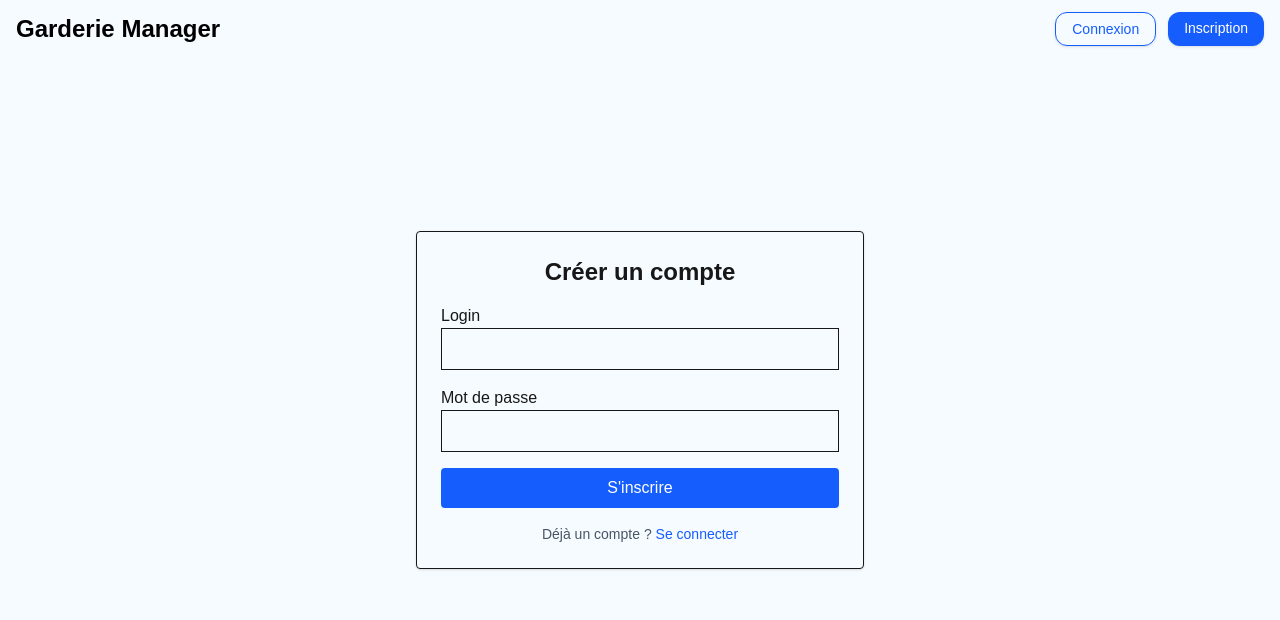
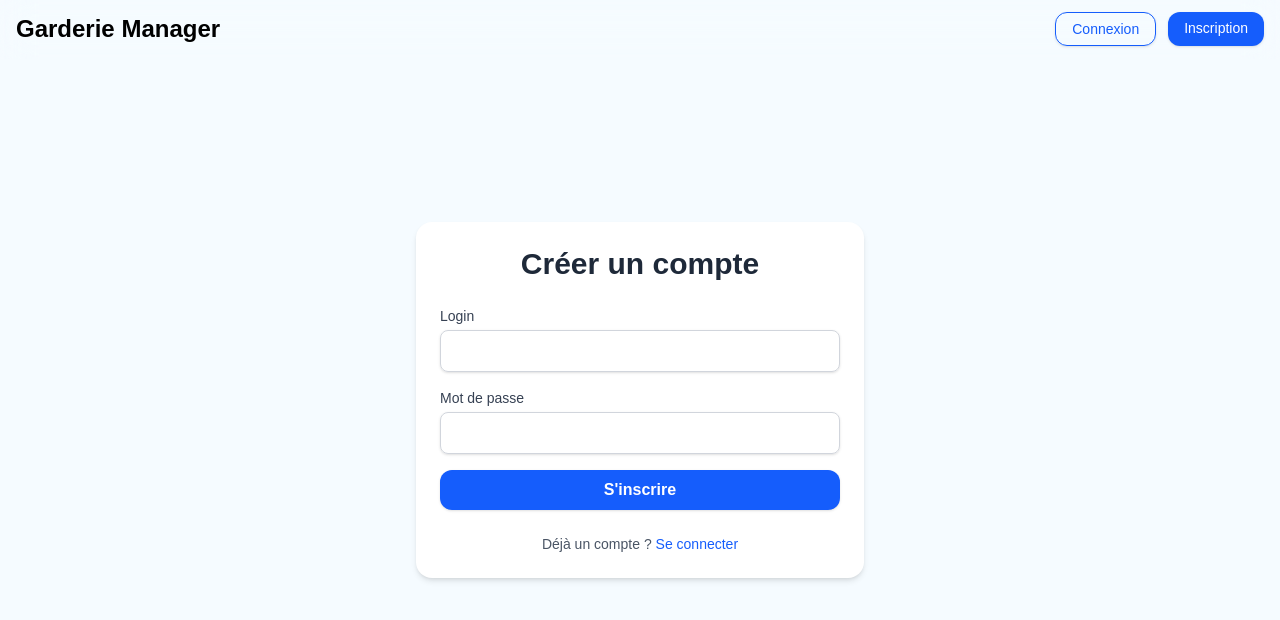
Before and after one commit to MrTangoo/GarderieManager, a Next.js app: page /signup in a window 1280 px wide. Shown: the top 620 px of the page. Built offline with nearby package versions, Linux system fonts and the light colour scheme; no server answers.

Commit message:
refonte login and signup

```diff
--- a/src/app/dashboard/page.js
+++ b/src/app/dashboard/page.js
@@ -93,7 +93,7 @@ export default function DashboardPage() {
         "text-white px-4 py-2 rounded-xl shadow-sm font-medium flex items-center gap-2 transition-colors"
 
     return (
-        <div className="p-6 pt-20 max-w-5xl mx-auto space-y-8 h-full bg-[#f5fbff]">
+        <div className="p-6 md:pt-20 pt-25  max-w-5xl mx-auto space-y-8 h-full bg-[#f5fbff]">
             <div className="flex flex-col md:flex-row justify-between items-center gap-4">
                 <h1 className="text-4xl font-bold text-gray-800 text-center md:text-left">
                     Liste des enfants
--- a/src/components/LoginForm.js
+++ b/src/components/LoginForm.js
@@ -14,7 +14,6 @@ export default function LoginForm() {
 
     const handleSubmit = async (e) => {
         e.preventDefault()
-
         const res = await signIn('credentials', {
             login,
             mot_de_passe: password,
@@ -22,47 +21,52 @@ export default function LoginForm() {
             redirect: false,
         })
 
-        if (res?.error) {
-            setError('Identifiants invalides')
-        } else {
-            window.location.href = "/dashboard";
-        }
+        if (res?.error) setError('Identifiants invalides')
+        else window.location.href = "/dashboard"
     }
 
     return (
-        <div className="h-screen flex items-center justify-center">
-            <div className="max-w-md w-full p-6 border rounded shadow">
-                <h1 className="text-2xl font-bold mb-4 text-center">Connexion</h1>
+        <div className="min-h-screen flex items-center justify-center bg-[#f5fbff] px-4">
+            <div className="w-full max-w-md bg-white rounded-2xl shadow-md p-6 space-y-6">
+                <h1 className="text-3xl font-bold text-center text-gray-800">Connexion</h1>
+
                 <form onSubmit={handleSubmit} className="space-y-4">
                     <div>
-                        <label>Login</label>
+                        <label className="block text-sm font-medium text-gray-700 mb-1">Login</label>
                         <input
                             type="text"
                             value={login}
                             onChange={(e) => setLogin(e.target.value)}
                             required
-                            className="w-full border p-2"
+                            className="w-full border border-gray-300 rounded-lg px-4 py-2 text-gray-800 focus:outline-none focus:ring-2 focus:ring-blue-300 shadow-sm"
                         />
                     </div>
                     <div>
-                        <label>Mot de passe</label>
+                        <label className="block text-sm font-medium text-gray-700 mb-1">Mot de passe</label>
                         <input
                             type="password"
                             value={password}
                             onChange={(e) => setPassword(e.target.value)}
                             required
-                            className="w-full border p-2"
+                            className="w-full border border-gray-300 rounded-lg px-4 py-2 text-gray-800 focus:outline-none focus:ring-2 focus:ring-blue-300 shadow-sm"
                         />
                     </div>
-                    {error && <p className="text-red-600">{error}</p>}
-                    <button type="submit" className="w-full bg-blue-600 text-white px-4 py-2 rounded">
+
+                    {error && (
+                        <p className="text-sm text-red-600 font-medium">{error}</p>
+                    )}
+
+                    <button
+                        type="submit"
+                        className="w-full bg-blue-600 hover:bg-blue-700 text-white font-semibold py-2 rounded-xl transition-colors shadow-sm"
+                    >
                         Se connecter
                     </button>
                 </form>
 
-                <p className="mt-4 text-center text-sm text-gray-600">
+                <p className="text-center text-sm text-gray-600">
                     Pas encore de compte ?{' '}
-                    <Link href="/signup" className="text-blue-600 hover:underline">
+                    <Link href="/signup" className="text-blue-600 hover:underline font-medium">
                         S&apos;inscrire
                     </Link>
                 </p>
--- a/src/components/Navbar.js
+++ b/src/components/Navbar.js
@@ -1,16 +1,31 @@
 'use client'
 
+import { useSession, signOut } from 'next-auth/react'
+import { useEffect, useState } from 'react'
 import Link from 'next/link'
-import { useSession, signOut } from 'next-auth/react'
 import { LogOut } from 'lucide-react'
 
 export default function Navbar() {
     const { data: session, status } = useSession()
+    const [scrolled, setScrolled] = useState(false)
+
+    useEffect(() => {
+        const handleScroll = () => {
+            setScrolled(window.scrollY > 10)
+        }
+        window.addEventListener('scroll', handleScroll)
+        return () => window.removeEventListener('scroll', handleScroll)
+    }, [])
+
     if (status === 'loading') return null
 
     return (
-        <nav className="text-black px-4 py-3 flex justify-between items-center md:fixed z-10 w-full">
-            <div className="text-2xl font-semibold">
+        <nav
+            className={`fixed top-0 w-full z-10 px-4 py-3 flex justify-between items-center backdrop-blur-lg transition-all duration-300 ${
+                scrolled ? 'border-b border-gray-200' : 'border-b border-transparent'
+            }`}
+        >
+            <div className="text-2xl font-semibold text-black">
                 <Link href="/">Garderie Manager</Link>
             </div>
 
--- a/src/components/SignupForm.js
+++ b/src/components/SignupForm.js
@@ -28,39 +28,48 @@ export default function SignupForm() {
     }
 
     return (
-        <div className="h-screen flex items-center justify-center">
-            <div className="max-w-md w-full p-6 border rounded shadow">
-                <h1 className="text-2xl font-bold mb-4 text-center">Créer un compte</h1>
+        <div className="min-h-screen flex items-center justify-center bg-[#f5fbff] px-4">
+            <div className="w-full max-w-md bg-white rounded-2xl shadow-md p-6 space-y-6">
+                <h1 className="text-3xl font-bold text-center text-gray-800">Créer un compte</h1>
+
                 <form onSubmit={handleSubmit} className="space-y-4">
                     <div>
-                        <label>Login</label>
+                        <label className="block text-sm font-medium text-gray-700 mb-1">Login</label>
                         <input
                             type="text"
                             value={login}
                             onChange={(e) => setLogin(e.target.value)}
                             required
-                            className="w-full border p-2"
+                            className="w-full border border-gray-300 rounded-lg px-4 py-2 text-gray-800 focus:outline-none focus:ring-2 focus:ring-blue-300 shadow-sm"
                         />
                     </div>
+
                     <div>
-                        <label>Mot de passe</label>
+                        <label className="block text-sm font-medium text-gray-700 mb-1">Mot de passe</label>
                         <input
                             type="password"
                             value={password}
                             onChange={(e) => setPassword(e.target.value)}
                             required
-                            className="w-full border p-2"
+                            className="w-full border border-gray-300 rounded-lg px-4 py-2 text-gray-800 focus:outline-none focus:ring-2 focus:ring-blue-300 shadow-sm"
                         />
                     </div>
-                    {error && <p className="text-red-600">{error}</p>}
-                    <button type="submit" className="w-full bg-blue-600 text-white px-4 py-2 rounded">
+
+                    {error && (
+                        <p className="text-sm text-red-600 font-medium">{error}</p>
+                    )}
+
+                    <button
+                        type="submit"
+                        className="w-full bg-blue-600 hover:bg-blue-700 text-white font-semibold py-2 rounded-xl transition-colors shadow-sm"
+                    >
                         S&apos;inscrire
                     </button>
                 </form>
 
-                <p className="mt-4 text-center text-sm text-gray-600">
+                <p className="text-center text-sm text-gray-600">
                     Déjà un compte ?{' '}
-                    <Link href="/login" className="text-blue-600 hover:underline">
+                    <Link href="/login" className="text-blue-600 hover:underline font-medium">
                         Se connecter
                     </Link>
                 </p>
```
